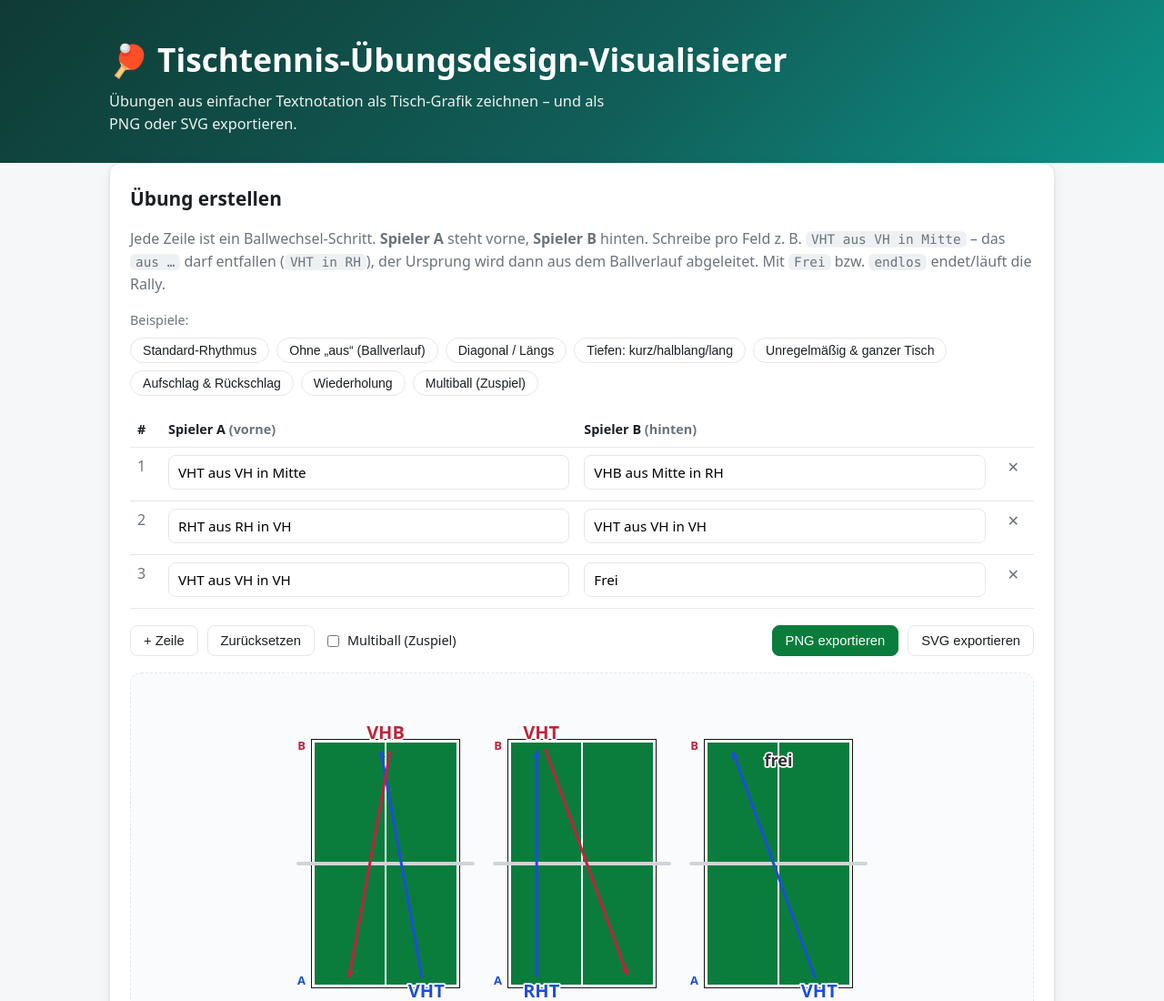
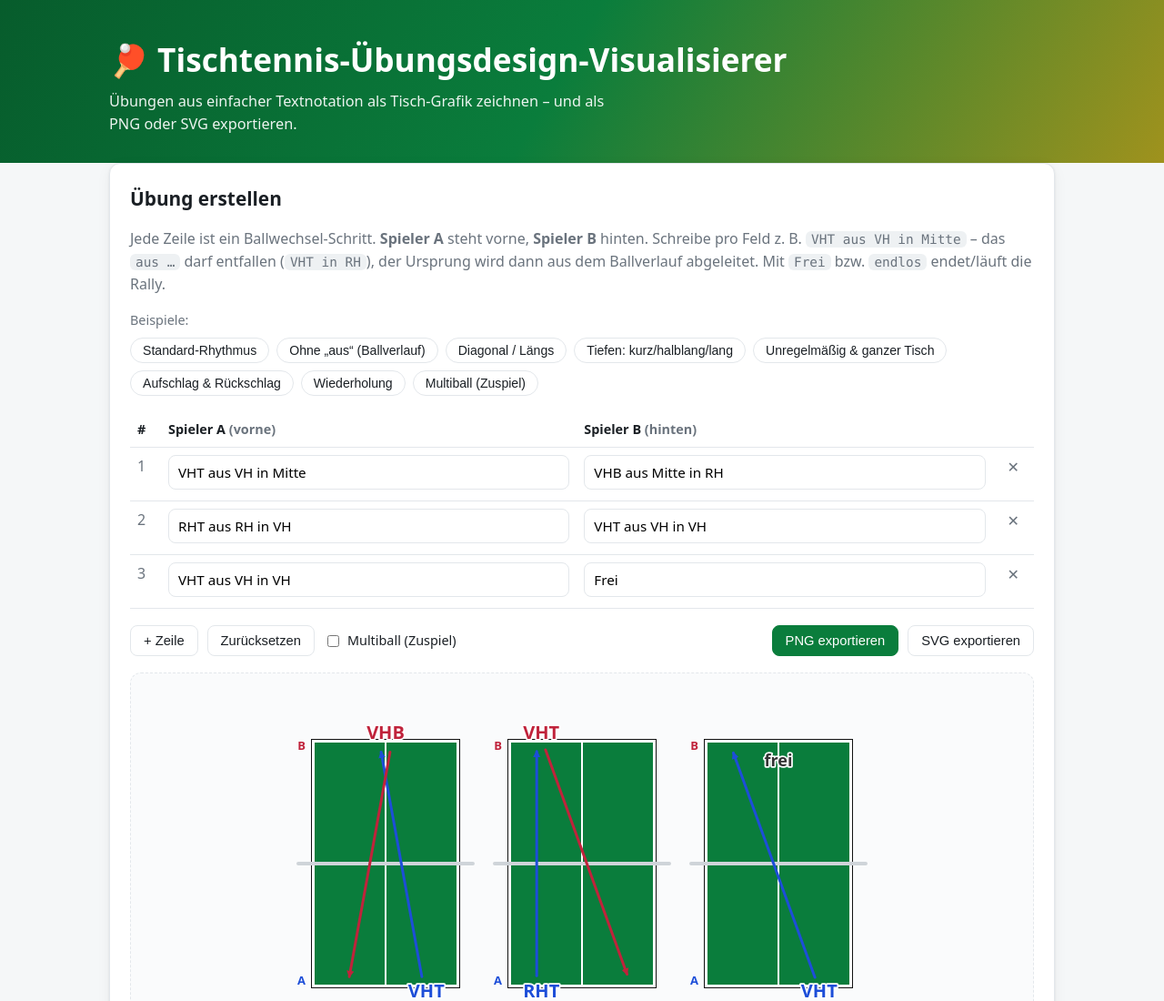
Before and after one commit to Flocksserver/tt-exercises-vis, a plain HTML site: page src/index.html in a window 1280 px wide. Shown: the top 1100 px of the page at 91% size. Drawn offline with Linux system fonts and the light colour scheme.

Commit message:
Header: green→orange gradient to match the green theme
Replace the teal header with a green base (matching the site/table green)
flowing into a warm orange accent (the table-tennis ball colour), so the
header harmonises with the rest of the page.

```diff
--- a/src/css/style.css
+++ b/src/css/style.css
@@ -28,7 +28,7 @@ body {
 
 /* Header */
 .site-header {
-  background: linear-gradient(135deg, #0f3b34 0%, #115e59 55%, #0d9488 100%);
+  background: linear-gradient(120deg, #075c2c 0%, #0a7d3c 48%, #f59e0b 130%);
   color: #fff;
   padding: 38px 0 30px;
 }
```
